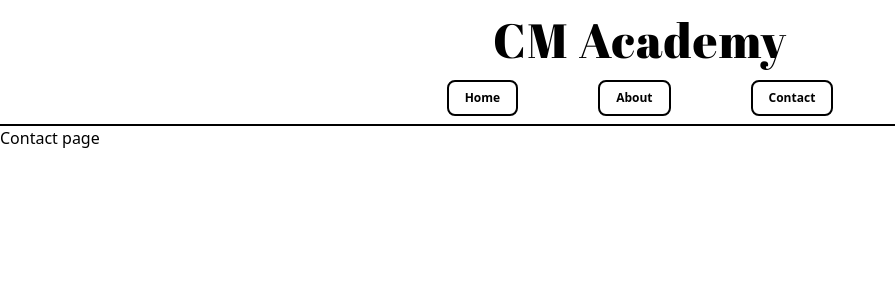
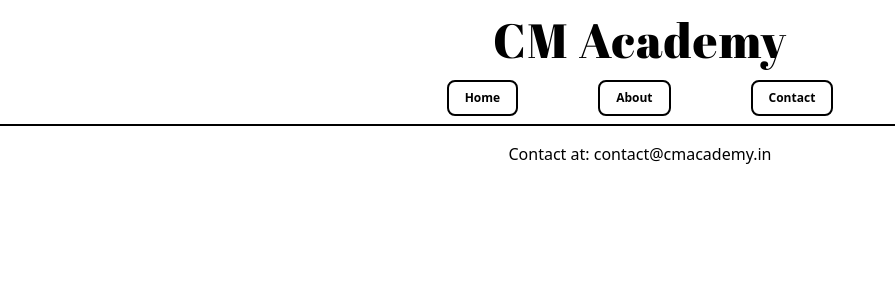
Before and after one commit to inaveentata/CM-Academy, a Next.js app: page /contact in a window 1280 px wide. Shown: the top 300 px of the page, without its empty margins (0-895 px from the left). Built offline with nearby package versions, Linux system fonts and the light colour scheme.

Commit message:
Contact page updated

```diff
--- a/src/pages/contact.tsx
+++ b/src/pages/contact.tsx
@@ -8,7 +8,7 @@ function Contact({}: Props) {
   return (
     <MainLayout>
       <ContentLayout title="Contact | CM Academy">
-        <h1>Contact page</h1>
+        <h1 className=" text-center mt-4">Contact at: contact@cmacademy.in</h1>
       </ContentLayout>
     </MainLayout>
   );
```
